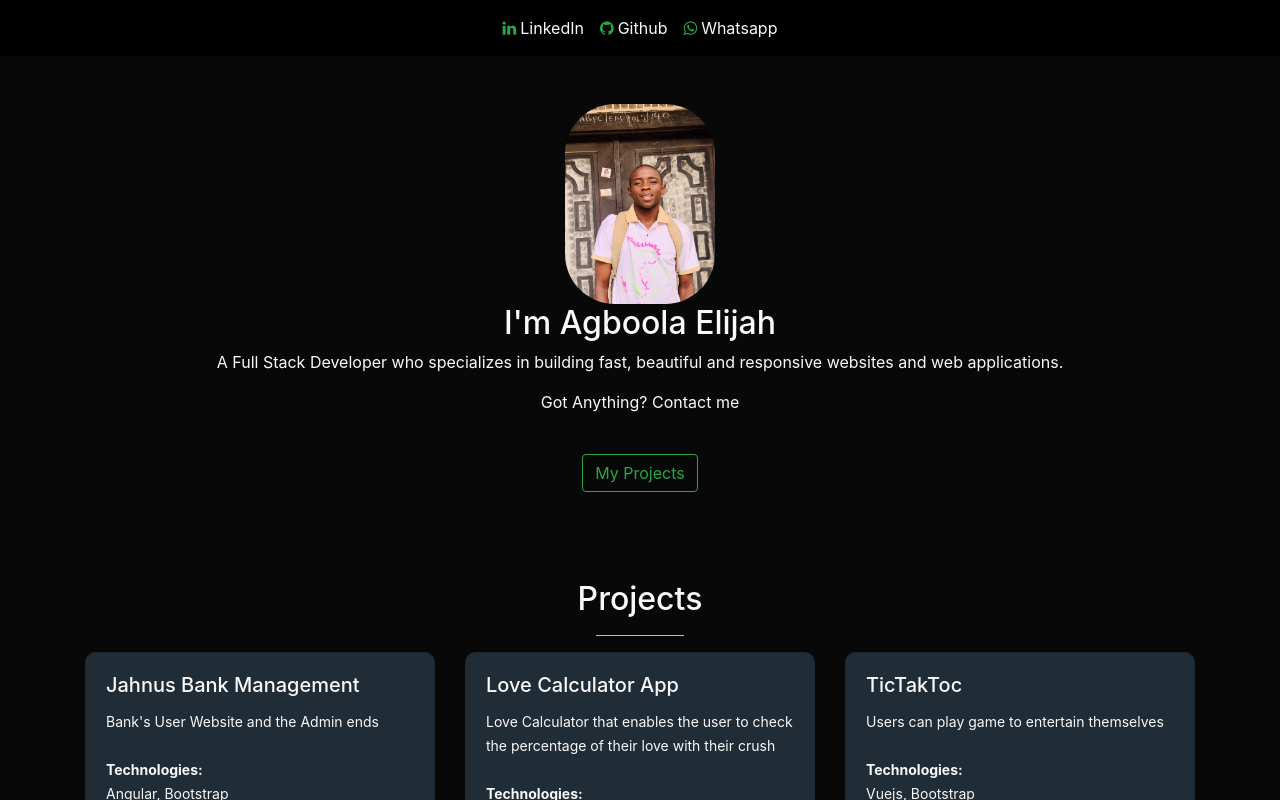
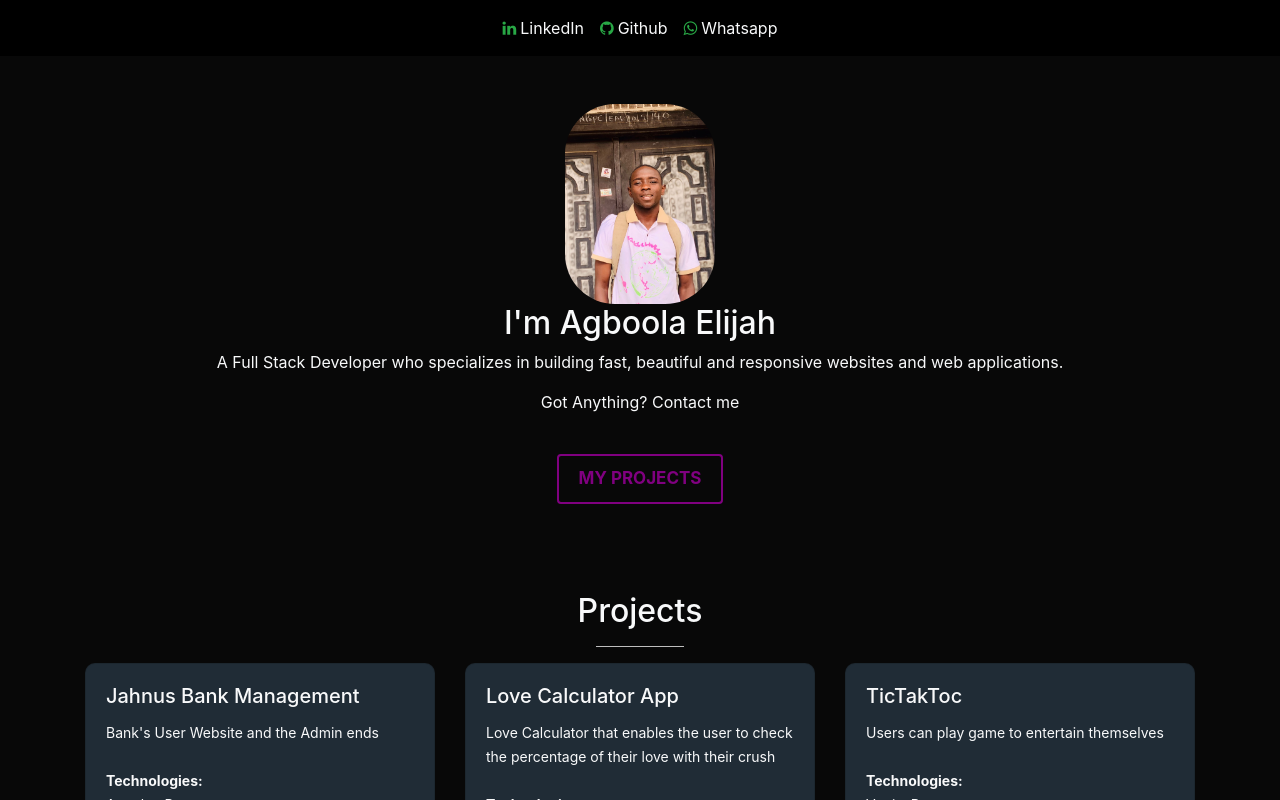
Before and after one commit to Agboola12/React-Portflio, a React (Create React App) app: page / in a window 1280 px wide. Shown: the top 800 px of the page. Built offline with nearby package versions, Linux system fonts and the light colour scheme.

Commit message:
adding some features

```diff
--- a/src/App.css
+++ b/src/App.css
@@ -17,9 +17,9 @@ img{
   border-radius: 50px;
 }
 
-button{
+/* button{
   border-radius: 20px;
-}
+} */
 
 #project{
   margin-top: 5em;
@@ -28,7 +28,6 @@ button{
 hr{
  background-color: lightgray;
   width: 7%;
-  /* height: 5px; */
 }
 
 .card{
@@ -42,3 +41,38 @@ hr{
   background-color: #202C36;
   color: white;
 }
+
+.btn {
+  color: purple;
+  text-transform: uppercase;
+  text-decoration: none;
+  border: 2px solid purple;
+  padding: 10px 20px;
+  font-size: 17px;
+  font-weight: bold;
+  background: transparent;
+  position: relative;
+  transition: all 1s;
+  overflow: hidden;
+}
+
+.btn:hover {
+  color: white;
+}
+
+.btn::before {
+  content: '';
+  position: absolute;
+  height: 100%;
+  width: 0%;
+  top: 0;
+  left: -40px;
+  transform: skewX(45deg);
+  background-color: purple;
+  z-index: -1;
+  transition: all 1s;
+}
+
+.btn:hover::before {
+  width: 160%;
+}
--- a/src/App.js
+++ b/src/App.js
@@ -34,7 +34,8 @@ function App() {
                 <h2>I'm Agboola Elijah </h2>
                 <p>A Full Stack Developer who specializes in building fast, beautiful and responsive websites and web applications.</p>
                 <p>Got Anything? Contact me</p>
-                <a href='#project' >  <button class="btn btn-outline-success mt-4 mb-2" > My Projects </button></a>
+                <a href='#project' >
+                <button class="btn btn-outline-success mt-4 mb-2" > My Projects </button></a>
           </div>
           <div className='container-fluid text-light ' id='project'>
               <h2 className='text-center'>Projects</h2>
```
